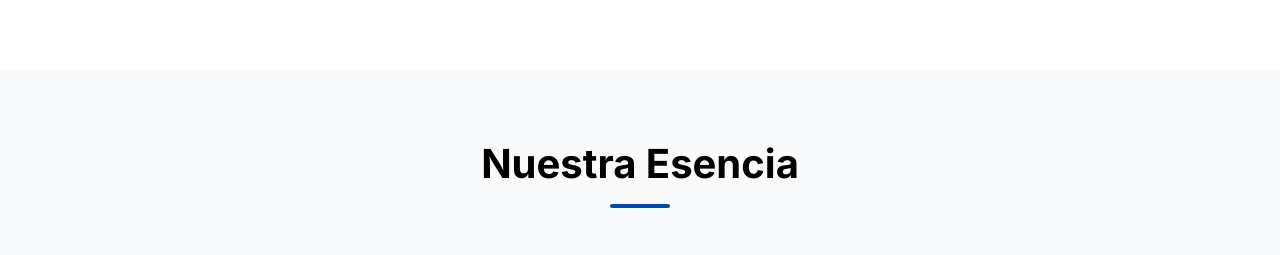
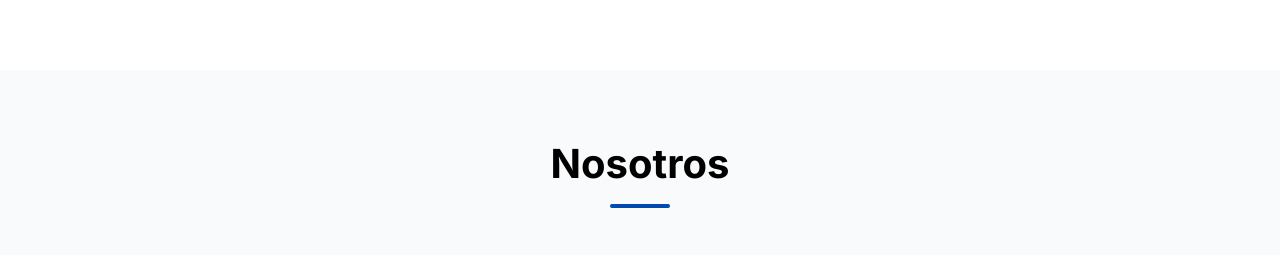
Before and after one commit to ColdTech-Peru/Landing-Page, a website: page index.html in a window 1280 px wide. Shown: the part 2540-2795 px from the top of the page. Drawn offline with nearby package versions, Linux system fonts and the light colour scheme.

Commit message:
landin peishh

```diff
--- a/index.html
+++ b/index.html
@@ -133,7 +133,7 @@
     </section>
     <section id="videos" class="py-16 bg-gray-50">
         <div class="container mx-auto px-4">
-            <h2 class="section-title" data-i18n="about_us_title">Sobre Nosotros</h2>
+            <h2 class="section-title" data-i18n="about_us_title1">Sobre Nosotros</h2>
 
 
             <div class="grid grid-cols-1 lg:grid-cols-2 gap-12">
--- a/index.js
+++ b/index.js
@@ -34,6 +34,8 @@ const translations = {
 
         // Sobre Nosotros
         about_us_title: "Nuestra Esencia",
+        about_us_title1: "Nosotros",
+
         mission_title: "Nuestra Misión",
         mission_desc: "Empoderar el ecosistema de refrigeración mediante una plataforma integral que conecta a dueños, técnicos y proveedores. Buscamos erradicar la incertidumbre operativa y garantizar la continuidad de tu negocio.",
         vision_title: "Nuestra Visión",
@@ -105,6 +107,8 @@ const translations = {
 
         // About Us
         about_us_title: "Our Essence",
+        about_us_title1: "About Us",
+
         mission_title: "Our Mission",
         mission_desc: "To empower the refrigeration ecosystem through an integrated platform that connects owners, technicians, and suppliers. We aim to eradicate operational uncertainty and ensure business continuity.",
         vision_title: "Our Vision",
```
